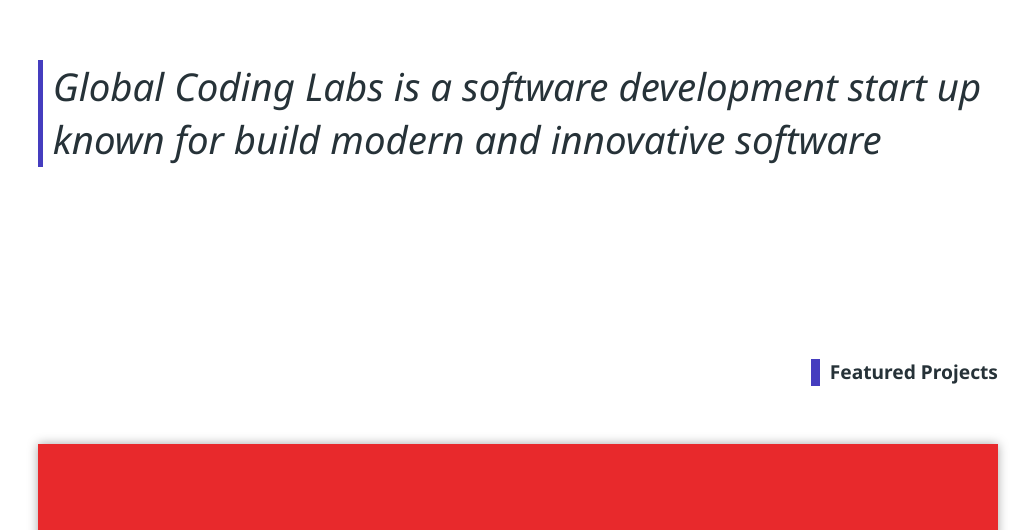
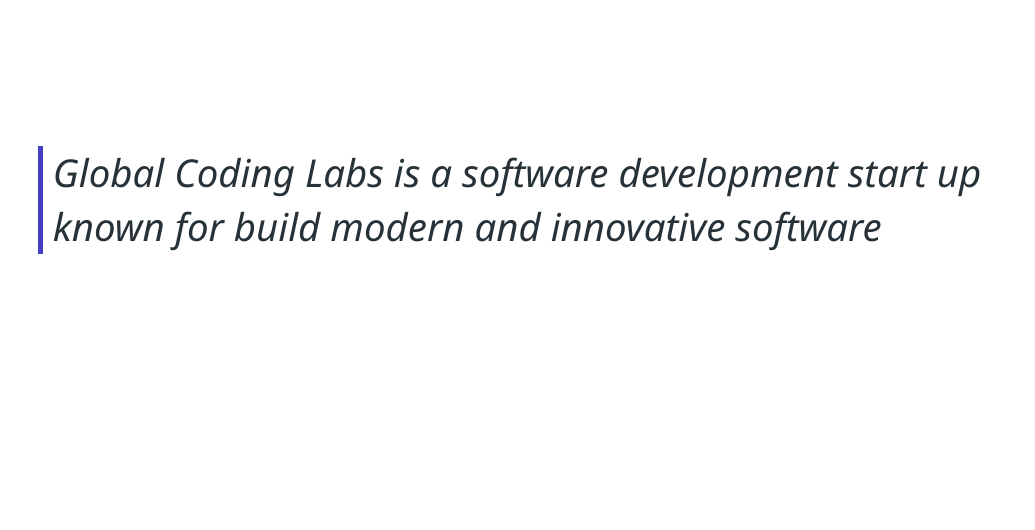
Before and after one commit to Global-Coding-Labs/global-coding-labs-landing-page, a Next.js app: page / in a window 1280 px wide. Shown: the part 882-1412 px from the top of the page, without its empty margins (122-1157 px from the left). Built offline with nearby package versions, Linux system fonts and the light colour scheme.

Commit message:
Add remaining fadein animations.

```diff
--- a/sections/About/index.tsx
+++ b/sections/About/index.tsx
@@ -20,17 +20,17 @@ export default function About() {
     );
   }
 
-  useHandleScroll(handleScrollTo(2, fadeout));
+  useHandleScroll(handleScrollTo(2.5, fadeout));
 
   return (
-    <Container>
+    <CustomContainer>
       <Important {...{ initial: { y: -50 }, animate: controls }}>
         <Headline3>
           Global Coding Labs is a software development start up known for build
           modern and innovative software
         </Headline3>
       </Important>
-    </Container>
+    </CustomContainer>
   );
 }
 
@@ -38,3 +38,7 @@ const Headline3 = styled(H3)`
   font-style: italic;
   font-weight: normal;
 `;
+
+const CustomContainer = styled(Container)`
+  padding: 5em 0;
+`;
--- a/sections/Contact/index.tsx
+++ b/sections/Contact/index.tsx
@@ -1,10 +1,13 @@
 import styled from 'styled-components';
 import { Container, Flex, Headline1, Headline2, Emphatize } from "../../styles/Components";
+import { FadeIn } from '../../hooks';
 
 export default function Contact() {
+    const controls = FadeIn(10);
+
     return (
         <CustomContainer>
-            <Flex column alignCenter justifyCenter>
+            <Flex animate={controls} initial={{ y: 20, opacity: 0 }} column alignCenter justifyCenter>
                 <Headline2 style={{ textAlign: 'center' }}>
                     Has a project idea and wanna see it coming true?
                 </Headline2>
--- a/sections/FeaturedProjects/ProjectAdvise.tsx
+++ b/sections/FeaturedProjects/ProjectAdvise.tsx
@@ -12,7 +12,7 @@ import { useProjectCardAnimation } from '../../hooks'
 export default function ProjectAdvise() {
   const projectRef = useRef<HTMLDivElement | null>(null);
   const [projectControls, titleControls, descriptionControls] =
-    useProjectControlledAnimations(5);
+    useProjectControlledAnimations(6);
 
   const [mousePosition, setMousePosition] = useProjectCardAnimation(projectRef);
 
--- a/sections/Services/index.tsx
+++ b/sections/Services/index.tsx
@@ -42,7 +42,7 @@ export default function Services() {
         'Software development'
     ];
 
-    const controls = FadeIn(9);
+    const controls = FadeIn(8.5);
 
     return (
         <CustomContainer>
```
